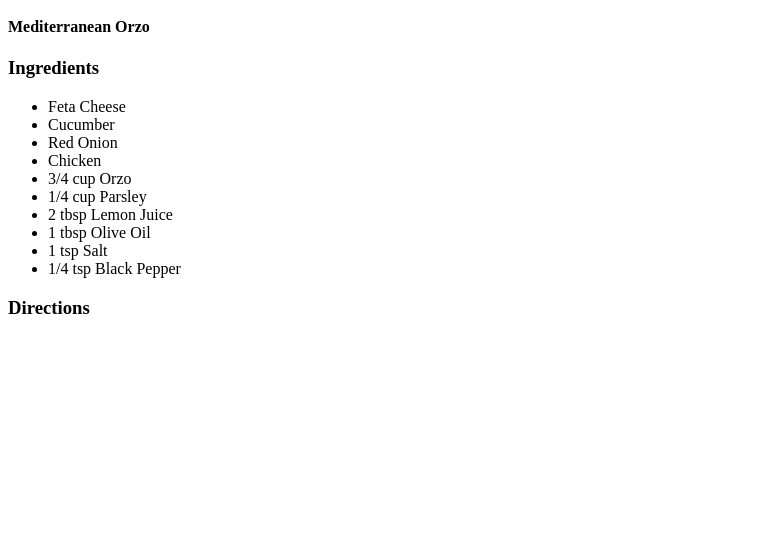
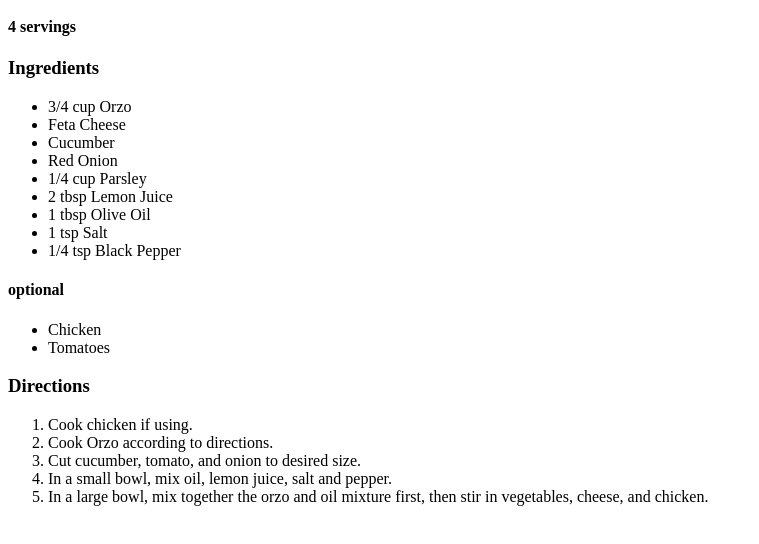
Before and after one commit to wlnewton/recipes, a plain HTML site: page mediterraneanorzo.html in a window 1280 px wide. Shown: the part 50-594 px from the top of the page, without its empty margins (0-759 px from the left). Drawn offline with Linux system fonts and the light colour scheme.

Commit message:
Add files via upload

```diff
--- a/mediterraneanorzo.html
+++ b/mediterraneanorzo.html
@@ -13,25 +13,36 @@
       <h2>Mediterranean Orzo</h2>
     </div>
     <div class="recipeservings">
-      <h4>Mediterranean Orzo</h4>
+      <h4>4 servings</h4>
     </div>
     <div class="recipeingredients">
       <h3>Ingredients</h3>
       <ul>
+        <li>3/4 cup Orzo</li>
         <li>Feta Cheese</li>
         <li>Cucumber</li>
         <li>Red Onion</li>
-        <li>Chicken</li>
-        <li>3/4 cup Orzo</li>
         <li>1/4 cup Parsley</li>
         <li>2 tbsp Lemon Juice</li>
         <li>1 tbsp Olive Oil</li>
         <li>1 tsp Salt</li>
         <li>1/4 tsp Black Pepper</li>
       </ul>
+      <h4>optional</h4>
+      <ul>
+        <li>Chicken</li>
+        <li>Tomatoes</li>
+      </ul>
     </div>
     <div class="recipedirections">
       <h3>Directions</h3>
+      <ol>
+        <li>Cook chicken if using.</li>
+        <li>Cook Orzo according to directions.</li>
+        <li>Cut cucumber, tomato, and onion to desired size.</li>
+        <li>In a small bowl, mix oil, lemon juice, salt and pepper.</li>
+        <li>In a large bowl, mix together the orzo and oil mixture first, then stir in vegetables, cheese, and chicken.</li>
+      </ol>
     </div>
   </div>
 </body>
```
